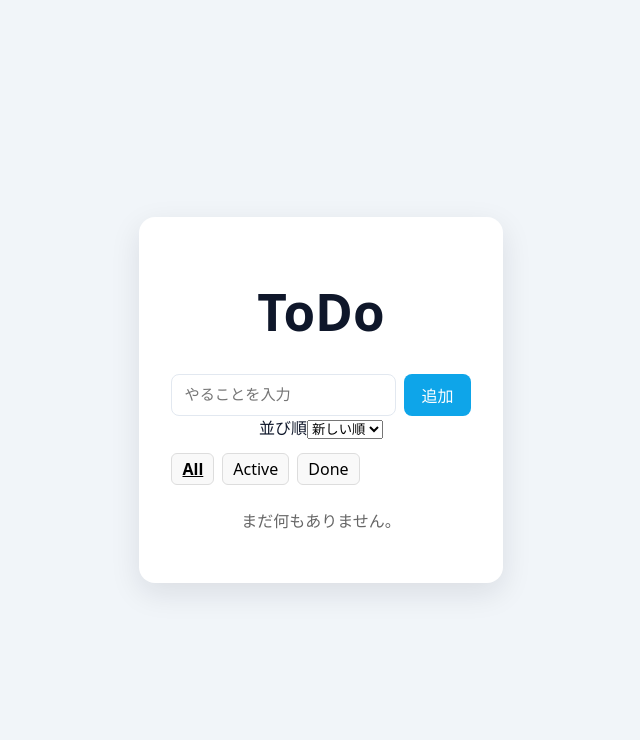
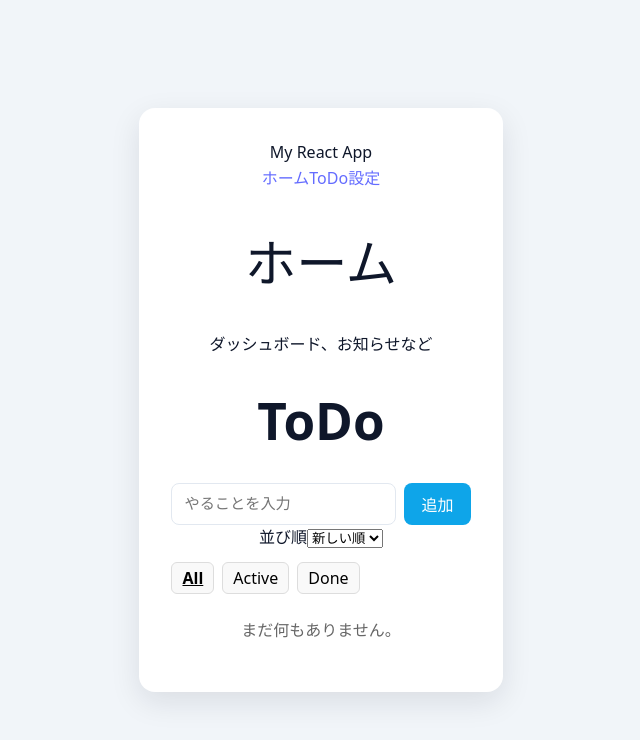
Before and after one commit to nishino203xx/react-study-project, a React (Vite) app in the folder app/: page / in a window 1280 px wide. Shown: the top 740 px of the page, without its empty margins (319-959 px from the left). Built offline with nearby package versions, Linux system fonts and the light colour scheme.

Commit message:
add:ルーティング設定、ナビバーを追加

```diff
--- a/app/src/App.tsx
+++ b/app/src/App.tsx
@@ -1,9 +1,13 @@
-import { useEffect, useMemo, useState } from "react";
+import { useEffect, useMemo, useState, type ReactNode } from "react";
 import { useTodos } from "./hooks/useTodos";
 import TodoInput from "./components/TodoInput/TodoInput";
 import TodoList from "./components/TodoList";
 import FilterTabs, { type Filter } from "./components/FilterTabs";
 import "./App.css";
+import { NavLink, Route, Routes } from "react-router";
+import HomePage from "./pages/HomePage";
+import TodoPage from "./pages/TodoPage";
+import SettingsPage from "./pages/SettingsPage";
 
 const FILTER_KEY = "react-todo.filter.v1";
 type SortOrder = "newest" | "oldest";
@@ -43,6 +47,20 @@ function App() {
 
   return (
     <main className="app-root">
+      {/* ナビゲーションバー */}
+      <header>
+        <NavBar />
+      </header>
+
+      {/* ページ切り替え */}
+      <section>
+        <Routes>
+          <Route path="/" element={<HomePage />}></Route>
+          <Route path="/todos" element={<TodoPage />}></Route>
+          <Route path="/settings" element={<SettingsPage />}></Route>
+        </Routes>
+      </section>
+
       <h1>ToDo</h1>
       <TodoInput onAdd={add} />
       <label>
@@ -61,4 +79,27 @@ function App() {
   );
 }
 
+function NavBar() {
+  return (
+    <nav>
+      <div>My React App</div>
+
+      <div>
+        <NavItem to={"/"}>ホーム</NavItem>
+        <NavItem to={"/todos"}>ToDo</NavItem>
+        <NavItem to={"/settings"}>設定</NavItem>
+      </div>
+    </nav>
+  );
+}
+
+type NavItemProps = {
+  to: string;
+  children: ReactNode;
+};
+
+function NavItem({ to, children }: NavItemProps) {
+  return <NavLink to={to}>{children}</NavLink>;
+}
+
 export default App;
--- a/app/src/main.tsx
+++ b/app/src/main.tsx
@@ -2,11 +2,13 @@ import { StrictMode } from "react";
 import { createRoot } from "react-dom/client";
 import "./index.css";
 import App from "./App.tsx";
-
 import "./styles/app.scss";
+import { BrowserRouter } from "react-router";
 
 createRoot(document.getElementById("root")!).render(
   <StrictMode>
-    <App />
+    <BrowserRouter>
+      <App />
+    </BrowserRouter>
   </StrictMode>
 );
--- /dev/null
+++ b/app/src/pages/HomePage.tsx
@@ -0,0 +1,8 @@
+export default function HomePage() {
+  return (
+    <>
+      <h1>ホーム</h1>
+      <p>ダッシュボード、お知らせなど</p>
+    </>
+  );
+}
--- /dev/null
+++ b/app/src/pages/SettingsPage.tsx
@@ -0,0 +1,8 @@
+export default function SettingsPage() {
+  return (
+    <>
+      <h1>設定</h1>
+      <p>アプリ全体の設定</p>
+    </>
+  );
+}
--- /dev/null
+++ b/app/src/pages/TodoPage.tsx
@@ -0,0 +1,8 @@
+export default function TodoPage() {
+  return (
+    <>
+      <h1>Todo</h1>
+      <p>ここにTodoアプリの中身を移動</p>
+    </>
+  );
+}
```
